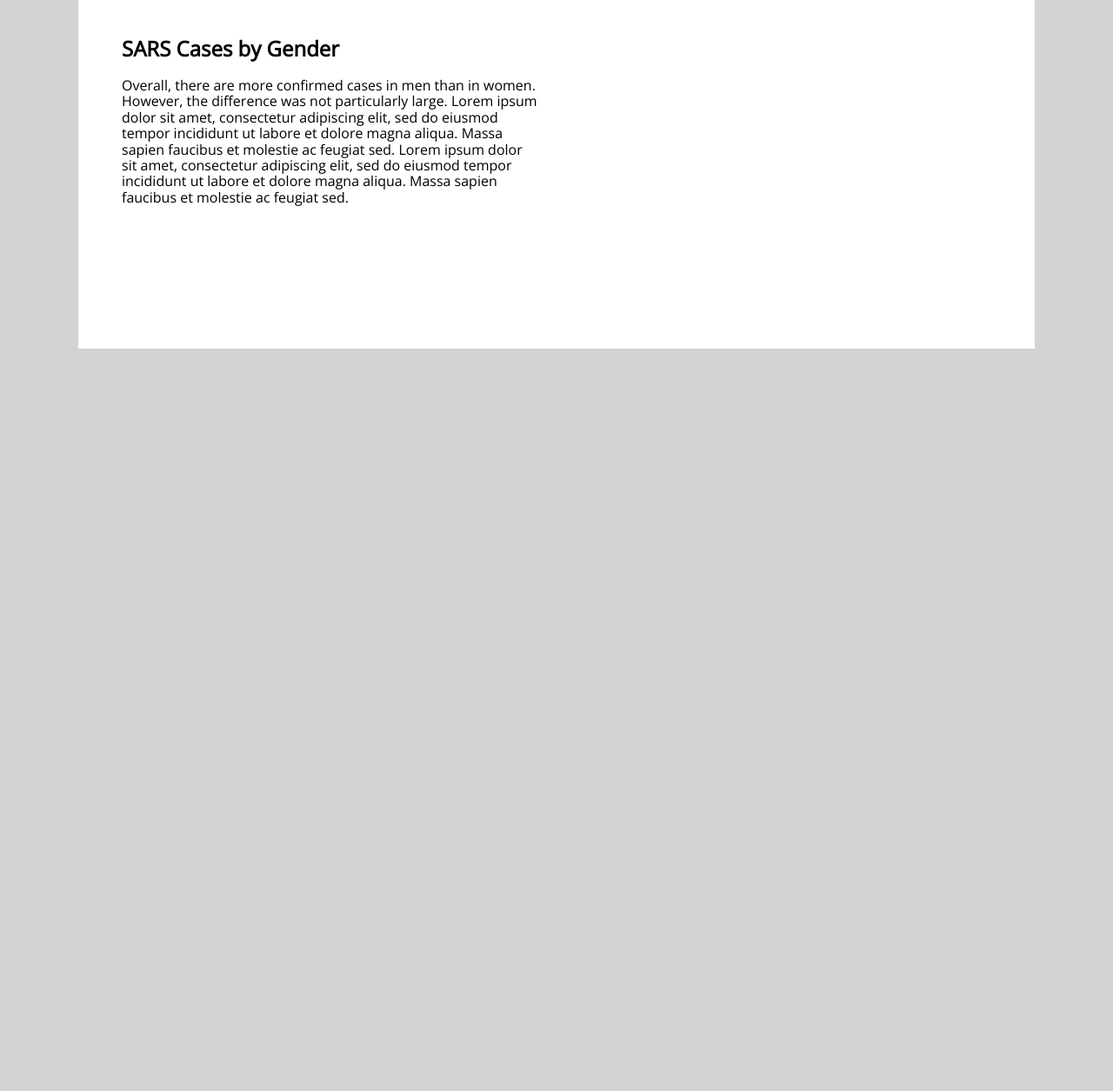
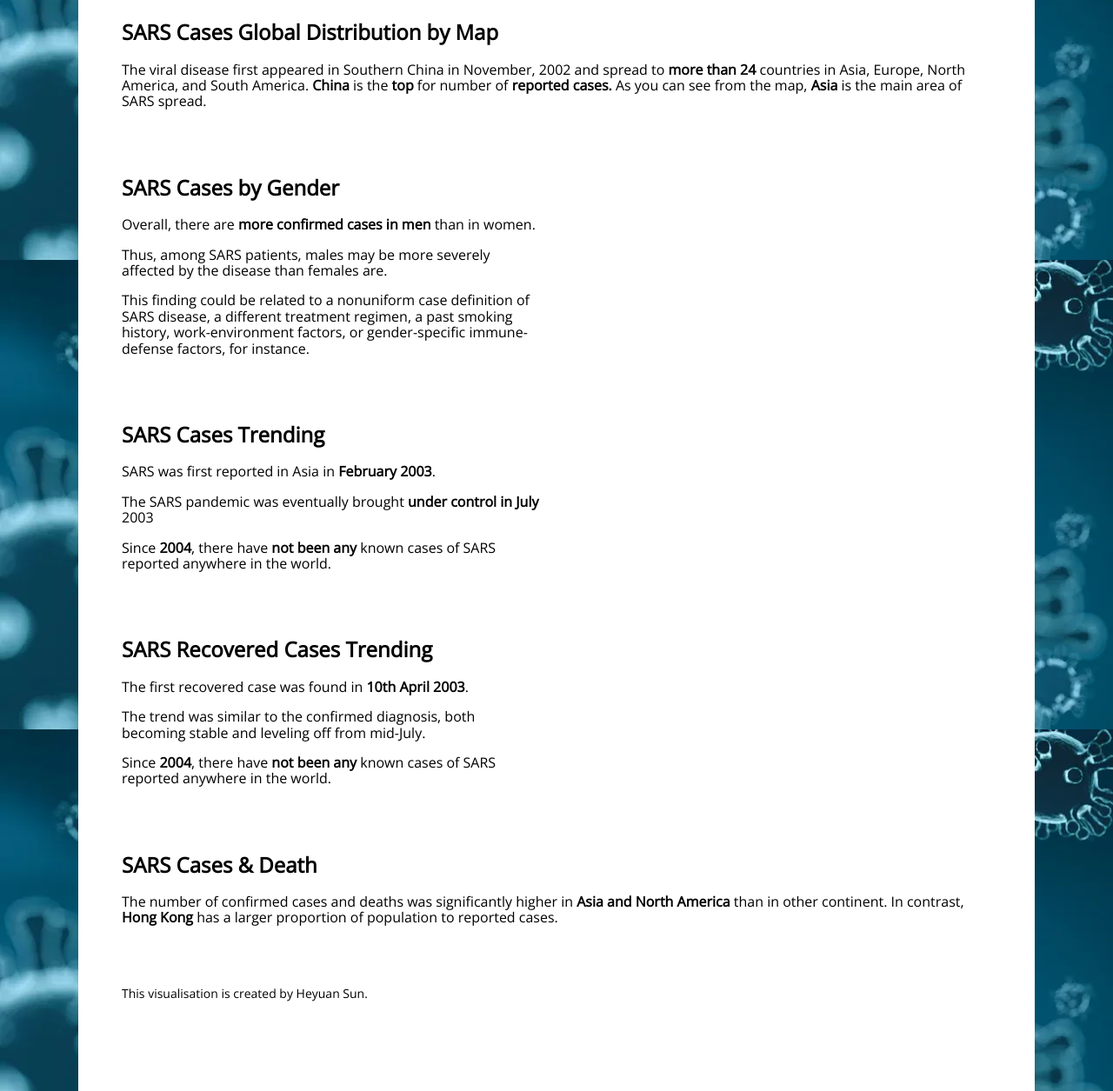
Before and after one commit to shirleyyyysun/3179, a plain HTML site: page index.html in a window 1280 px wide. Shown: the part 241-1496 px from the top of the page at 87% size. Before the commit the page ends 800 px from the top, so only its background shows below. Drawn offline with nearby package versions, Linux system fonts and the light colour scheme; a script that the page names is missing.

Commit message:
Update index.html

```diff
--- a/index.html
+++ b/index.html
@@ -31,57 +31,92 @@
     <!-- pure grid group -->
     <div class="pure-g">
       <div class="pure-u-1-1">
+            <body background = "https://raw.githubusercontent.com/shirleyyyysun/3179/main/src%3Dhttp---img1.mydrivers.com-img-20200212-84161f9c28d84c7297ba75c8ff0e7f81.jpg%26refer%3Dhttp---img1.mydrivers.com%26app%3D2002%26size%3Df9999%2C10000%26q%3Da80%26n%3D0%26g%3D0n%26fmt%3Dauto.webp">
         <h1>SARS (Severe Acute Respiratory Syndrome)</h1>
         <p class="description">"Severe acute respiratory syndrome coronavirus, referred to as SARS coronavirus or SARS virus, is a subtype of the severe acute respiratory syndrome-associated coronavirus species of the genus B coronavirus in the family Coronaviridae, which can cause severe acute respiratory syndrome. on April 16, 2003, the World Health Organization issued a press release confirming that SARS coronavirus is the causative agent of SARS."</p>
-        <div class="pure-u-1-2">
-            <div id="vis1" class="vis-container"></div>
-        </div>
         </div>
     </div>
     <!-- end pure grid group -->
 
-    <!-- pure grid group -->
+    <!-- map -->
+    <div class="pure-g">
+        <div class="pure-u-1-1">
+        <h2>SARS Cases Global Distribution by Map</h2>
+            <div id="vis1" class="vis-container"></div>
+            <p>The viral disease first appeared in Southern China in November, 2002 and spread to <b>more than 24</b> countries in Asia, Europe, North America, and South America. <b>China</b> is the <b>top</b> for number of <b>reported cases. </b>As you can see from the map, <b>Asia</b> is the main area of SARS spread.</p>
+        </div>
+    </div>
+
+    <!-- bar chart -->
     <div class="pure-g">
       <div class="pure-u-1-2">
+        <h2>SARS Cases by Gender</h2>
         <div class="description description-left">
-          <h2>SARS Cases by Gender</h2>
-          <p>Overall, there are more confirmed cases in men than in women. However, the difference was not particularly large.
-            Lorem ipsum dolor sit amet, consectetur adipiscing elit, sed do eiusmod tempor incididunt ut labore et
-            dolore magna aliqua. Massa sapien faucibus et molestie ac feugiat sed. Lorem ipsum dolor sit amet, consectetur adipiscing elit, sed do eiusmod tempor incididunt ut labore et
-            dolore magna aliqua. Massa sapien faucibus et molestie ac feugiat sed. </p>
+          <p>Overall, there are <b>more confirmed cases in men</b> than in women. </p>
+          <p>Thus, among SARS patients, males may be more severely affected by the disease than females are.
+          <p>This finding could be related to a nonuniform case definition of SARS disease, a different treatment regimen, a past smoking history, work-environment factors,
+             or gender-specific immune-defense factors, for instance.</p>
         </div>
       </div>
       <div class="pure-u-1-2">
         <div id="vis2" class="vis-container"></div>
       </div>
     </div>
-    <!-- end pure grid group -->
 
-    <!-- pure grid group -->
+    <!-- line chart -->
     <div class="pure-g">
+        <div class="pure-u-1-2">
+          <h2>SARS Cases Trending</h2>
+          <div class="description description-left">
+            <p>SARS was first reported in Asia in <b>February 2003</b>.</p>
+            <p>The SARS pandemic was eventually brought <b>under control in July</b> 2003</p>
+            <p>Since <b>2004</b>, there have <b>not been any</b> known cases of SARS reported anywhere in the world.</p>
+          </div>
+        </div>
         <div class="pure-u-1-3">
-          <div class="pure-u-1-3" style="width: 31.5%;">
-              <div id="vis3" class="vis-container" style="margin-right: 15px;"></div>
+          <div id="vis3" class="vis-container"></div>
+        </div>
+    </div>
+
+    <div class="pure-g">
+        <div class="pure-u-1-2">
+          <h2>SARS Recovered Cases Trending</h2>
+          <div class="description description-left">
+            <p>The first recovered case was found in <b>10th April 2003</b>.</p>
+            <p>The trend was similar to the confirmed diagnosis, both becoming stable and leveling off from mid-July.</p>
+            <p>Since <b>2004</b>, there have <b>not been any</b> known cases of SARS reported anywhere in the world.</p>
           </div>
-      <!-- <div class="pure-u-1-3">
-        <div class="description description-right">
-          <h2>First and Second Columns Combined</h2>
-          <p>The first and second columns are combined. Lorem ipsum dolor sit amet,
-            consectetur adipiscing elit, sed do eiusmod tempor incididunt ut labore et dolore magna aliqua. Massa sapien
-            faucibus et molestie ac feugiat sed. Egestas purus viverra accumsan in nisl.</p>
         </div>
-      </div> -->
+        <div class="pure-u-1-3">
+          <div id="vis4" class="vis-container"></div>
+        </div>
+    </div>
 
+    <!--bubble chart-->
+    <div class="pure-g">
+        <div class="pure-u-1-1">
+        <h2>SARS Cases & Death</h2>
+            <div id="vis5" class="vis-container"></div>
+            <p>The number of confirmed cases and deaths was significantly higher in <b>Asia and North America</b> than in other continent.
+                In contrast, <b>Hong Kong</b> has a larger proportion of population to reported cases.</p>
+        </div>
     </div>
-    <!-- end pure grid group -->
 
+    <div class="pure-g">
+        <div class="pure-u-1-1 small-font">
+          <p>This visualisation is created by Heyuan Sun.</p>
+        </div>
+    </div>
 
   </div> <!-- end page -->
 
+
   <script type="text/javascript">
-    var specVis1 = "https://raw.githubusercontent.com/shirleyyyysun/3179/main/visualization.vl-2.json";
+    var specVis1 = "https://raw.githubusercontent.com/shirleyyyysun/3179/main/visualization.vl-9.json";
     var specVis2 = "https://raw.githubusercontent.com/shirleyyyysun/3179/main/visualization.vl.json";
-    var specVis3 = "https://raw.githubusercontent.com/shirleyyyysun/3179/main/visualization.vl-4.json"
+    var specVis3 = "https://raw.githubusercontent.com/shirleyyyysun/3179/main/visualization.vl-13.json";
+    var specVis4 = "https://raw.githubusercontent.com/shirleyyyysun/3179/main/visualization.vl-2.json";
+    var specVis5 = "https://raw.githubusercontent.com/shirleyyyysun/3179/main/visualization.vl-11.json"
     vegaEmbed('#vis1', specVis1, { "actions": false });
 
     vegaEmbed('#vis2', specVis2, { "actions": false }).then(function (result) {
@@ -92,6 +127,14 @@
       // Access the Vega view instance (https://vega.github.io/vega/docs/api/view/) as result.view
     }).catch(console.error);
 
+    vegaEmbed('#vis4', specVis4, { "actions": false }).then(function (result) {
+      // Access the Vega view instance (https://vega.github.io/vega/docs/api/view/) as result.view
+    }).catch(console.error);
+
+    vegaEmbed('#vis5', specVis5, { "actions": false }).then(function (result) {
+      // Access the Vega view instance (https://vega.github.io/vega/docs/api/view/) as result.view
+    }).catch(console.error);
+
   </script>
 </body>
 
```
